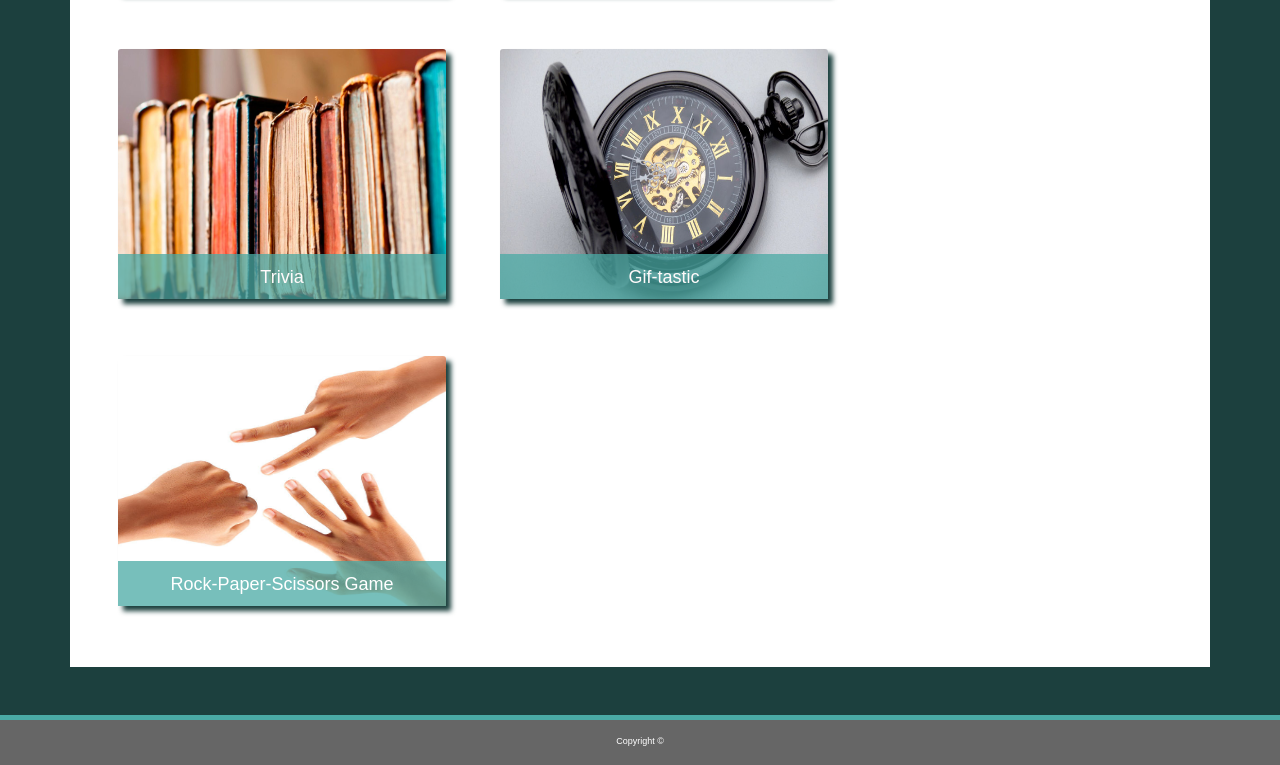
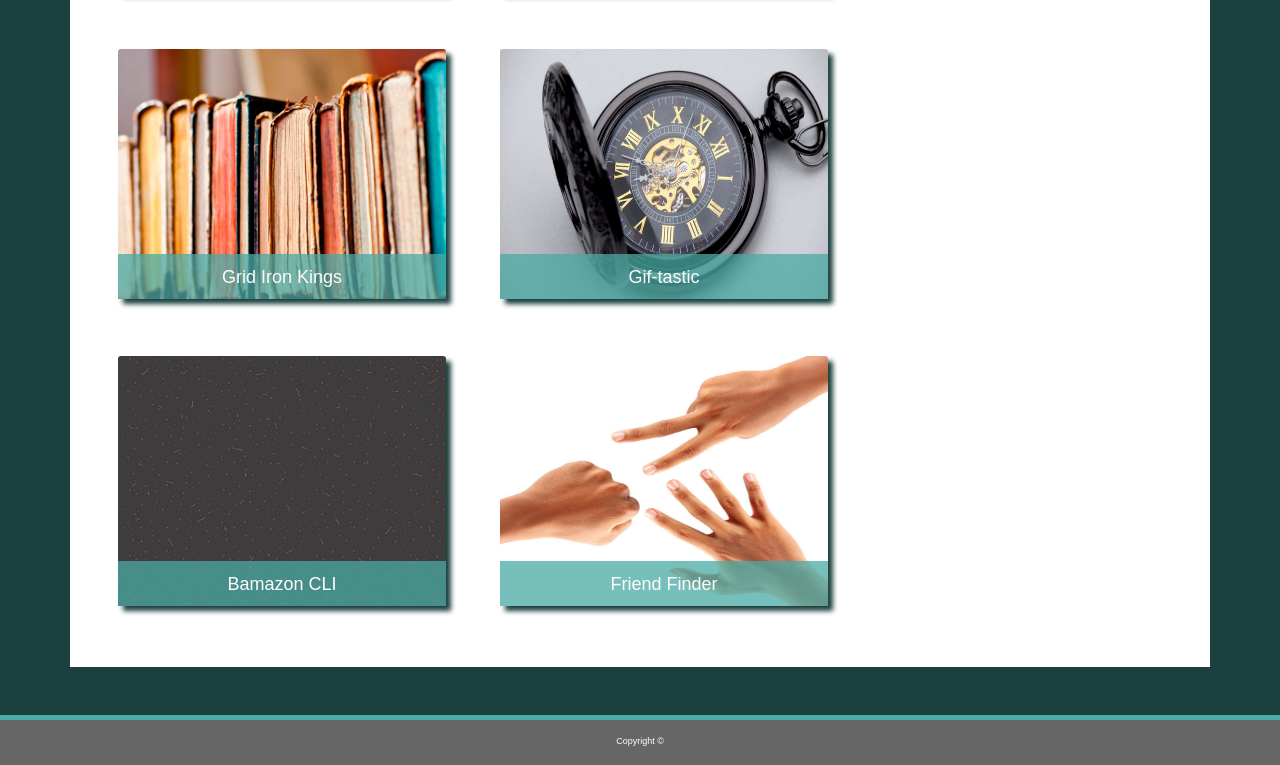
Before and after one commit to Shrublord5150/Bootstrap-Portfolio, a plain HTML site: page portfolio.html in a window 1280 px wide. Shown: the part 483-1248 px from the top of the page. Drawn offline with nearby package versions, Linux system fonts and the light colour scheme.

Commit message:
changed coded projects on portfolio, added project 2, friend finder and bamazon

```diff
--- a/portfolio.html
+++ b/portfolio.html
@@ -74,9 +74,9 @@
             </div>
             <div class="row my-1">
                 <div class="col-md-4 mr-4">
-                    <img class="card-img-top btn-shadow" src="images/trivia-pic.jpg" alt="Card image cap" href="https://shrublord5150.github.io/TriviaGame/">
+                    <img class="card-img-top btn-shadow" src="images/trivia-pic.jpg" alt="Card image cap" href="https://grid-iron-kings.herokuapp.com/">
                     <div class="image-text">
-                       <a href="https://shrublord5150.github.io/TriviaGame/" class="white-link"><p>Trivia</p></a>
+                       <a href="https://grid-iron-kings.herokuapp.com/" class="white-link"><p>Grid Iron Kings</p></a>
                     </div>
                 </div>
                 <div class="col-md-4 mr-4">
@@ -88,9 +88,15 @@
             </div>
             <div class="row my-1">
                 <div class="col-md-4 mr-4">
-                    <img class="card-img-top btn-shadow" src="images/rps-pic.jpg" alt="Card image cap">
+                    <img class="card-img-top btn-shadow" src="images/pink dust.png" alt="Card image cap" href="https://github.com/Shrublord5150/bamazon">
                     <div class="image-text">
-                        <p>Rock-Paper-Scissors Game</p>
+                        <a href="https://github.com/Shrublord5150/bamazon" class="white-link"><p>Bamazon CLI</p></a>
+                    </div>
+                </div>
+                <div class="col-md-4 mr-4">
+                    <img class="card-img-top btn-shadow" src="images/rps-pic.jpg" alt="Card image cap" href="https://friendfinderdm.herokuapp.com/">
+                    <div class="image-text">
+                        <a href="https://friendfinderdm.herokuapp.com/" class="white-link"><p>Friend Finder</p></a>
                     </div>
                 </div>
 
```
